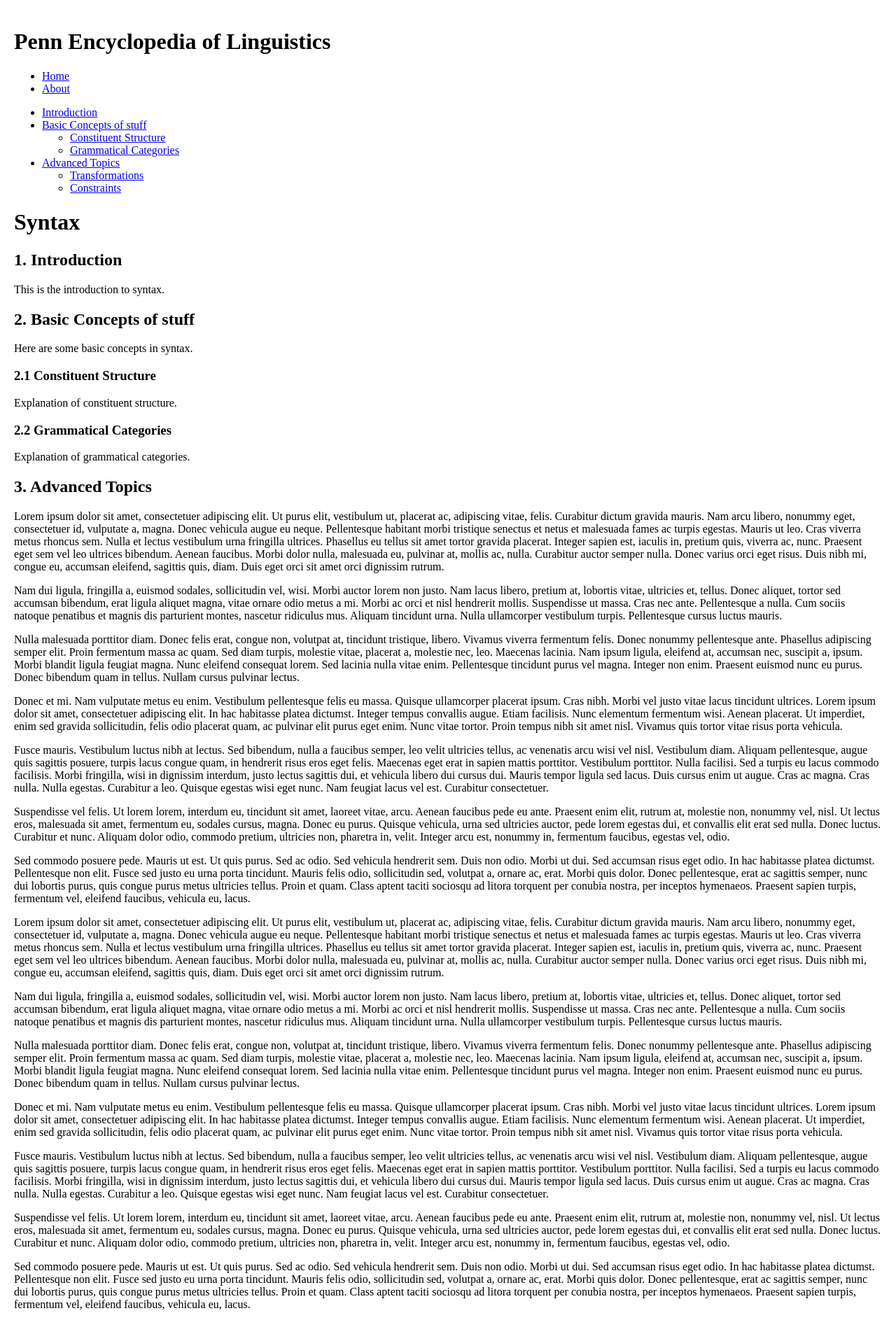
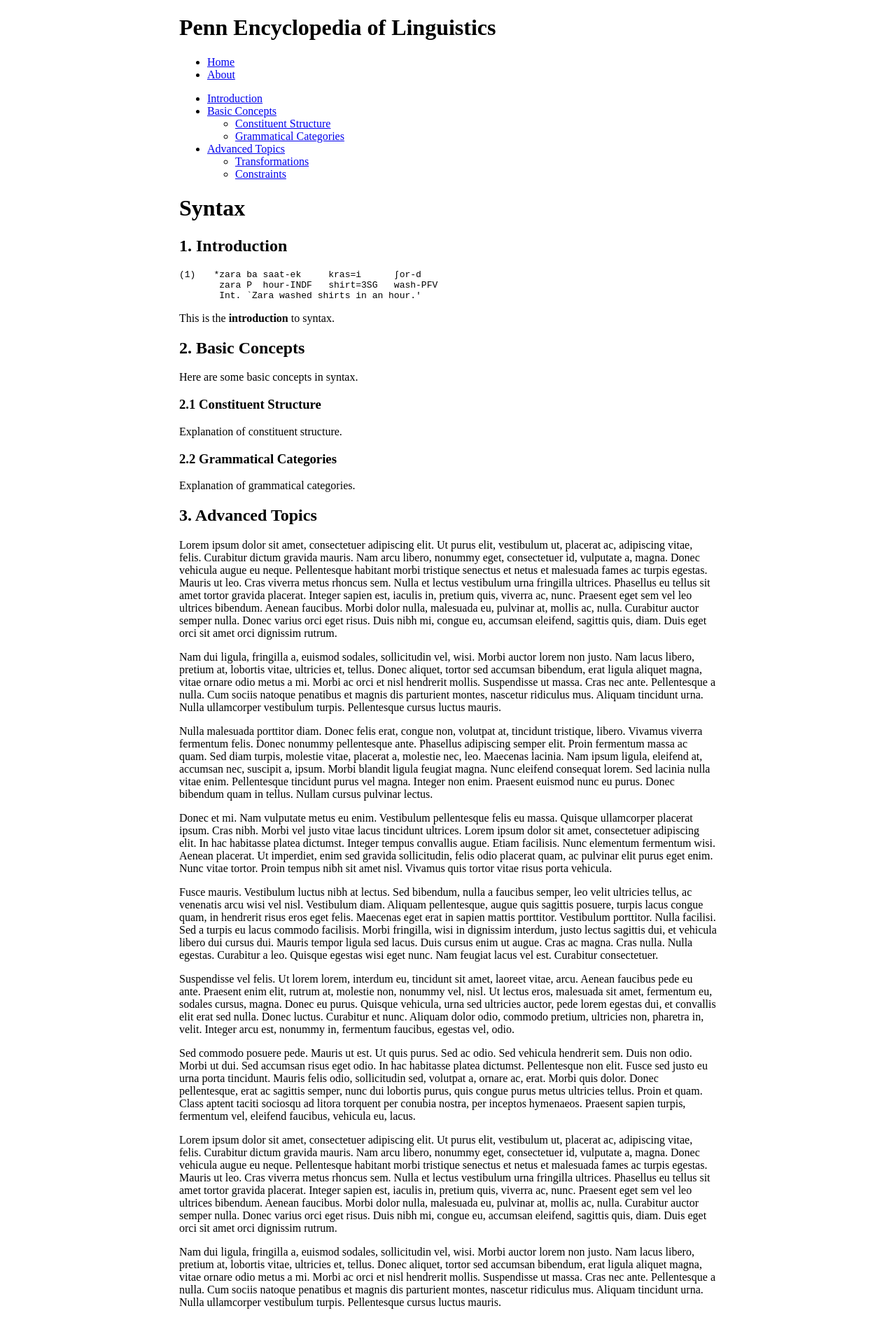
Before and after one commit to zedsez/pel, a Jekyll site: the page built from entries/syntax.md, in a window 1280 px wide. Shown: the top 1886 px of the page at 70% size. Built offline with Jekyll 4.4.1, drawn with Linux system fonts in a browser that asks for light colours; some web fonts are replaced; the table of contents is made by our own code; some of the changed text lies outside the part shown.

Commit message:
add glossed example feature

```diff
--- a/_includes/head.html
+++ b/_includes/head.html
@@ -8,6 +8,10 @@
     <script src="https://tikzjax.com/v1/tikzjax.js"></script>
 
     <link rel="stylesheet" href="{{ site.basurl }}/assets/css/toc.css">
+    <link rel="stylesheet" href="{{ site.baseurl }}/assets/css/interlinear-gloss.css">
+    <link rel="stylesheet" href="{{ site.baseurl }}/assets/css/gloss-code-block.css">
+    <link rel="stylesheet" href="{{ site.baseurl }}/assets/css/glossed_example.css">
+
 
     <!-- Font face declarations -->
     <style>
@@ -29,8 +33,12 @@
 
         body {
             font-family: 'CMU Serif', serif;
-            margin: 0;
-            padding: 20px;
+            /* margin: 15%; */
+            margin-left: 15%;
+            margin-right: 15%;
+            /* padding: 20px; */
+            padding-left: 5%;
+            padding-right: 5%;
             counter-reset: section;
         }
 
@@ -52,4 +60,26 @@
             content: counter(section) "." counter(subsection) " ";
         }
     </style>
+
+    <!-- <style>
+        body {
+            font-family: 'CMU Serif', serif;
+            margin: 0;
+            padding: 20px;
+            counter-reset: example;
+        }
+
+        pre.gloss-code-block {
+            counter-increment: example;
+            position: relative;
+            padding-left: 3.5em;
+        }
+
+        pre.gloss-code-block::before {
+            content: "(" counter(example) ")";
+            position: absolute;
+            left: 0;
+        }
+    </style> -->
+
 </head>
--- a/_layouts/default.html
+++ b/_layouts/default.html
@@ -17,6 +17,8 @@
         </nav>
     </header>
     <main>
+        <script src="{{ site.baseurl }}/scripts/gloss-code-block.js"></script>
+
         {{ content | toc }}
     </main>
     <footer>
--- /dev/null
+++ b/_plugins/glossed-example.rb
@@ -0,0 +1,31 @@
+# module Jekyll
+#     class GlossedExampleTag < Liquid::Block
+#       def render(context)
+#         lines = super.split("\n").map(&:strip)
+#         example = lines[0..-2].map.with_index do |line, index|
+#           "<div class=\"gloss-line\">#{line.split.map { |word| "<span>#{word}</span>" }.join(' ')}</div>"
+#         end.join("\n")
+
+#         translation = "<div class=\"translation\">#{lines.last}</div>"
+
+#         "<div class=\"glossed-example\">\n<div class=\"gloss\">#{example}</div>\n#{translation}\n</div>"
+#       end
+#     end
+#   end
+
+#   Liquid::Template.register_tag('glossed_example', Jekyll::GlossedExampleTag)
+
+module Jekyll
+    class GlossedExampleTag < Liquid::Block
+      def render(context)
+        lines = super.split("\n").map(&:strip)
+        example = lines.map.with_index do |line, index|
+          "<p>#{line.split.map { |word| "<span>#{word}</span>" }.join(' ')}</p>"
+        end.join("\n")
+
+        "<div class=\"glossed-example\">\n#{example}\n</div>"
+      end
+    end
+  end
+
+  Liquid::Template.register_tag('glossed_example', Jekyll::GlossedExampleTag)
--- /dev/null
+++ b/assets/css/gloss-code-block.css
@@ -0,0 +1,72 @@
+.gloss-code-block {
+    font-family: monospace;
+    white-space: pre;
+    display: flex;
+}
+
+/* .gloss-code-block strong {
+    font-family: Arial, sans-serif;
+    font-weight: bold;
+} */
+
+.gloss-code-block .example-number {
+    flex-shrink: 0;
+}
+
+.gloss-code-block .example-content {
+    margin-left: 2em;
+}
+
+.gloss-code-block .line {
+    margin-top: 0;
+}
+
+.gloss-code-block .line:first-child {
+    margin-top: 0;
+}
+
+
+
+/* ---------------------------- */
+
+/* .gloss-code-block {
+    font-family: monospace;
+    white-space: pre;
+    margin-left: 2em;
+  }
+
+  .gloss-code-block .example-number {
+    position: absolute;
+    margin-left: -2em;
+  }
+
+  .gloss-code-block .line {
+    display: flex;
+  }
+
+  .gloss-code-block .line .word,
+  .gloss-code-block .line .gloss {
+    flex: 1;
+    text-align: center;
+  }
+
+  .gloss-code-block .free-transl {
+    margin-top: 0.5em;
+  }
+   */
+
+/* ---------------------------- */
+
+/* .gloss-code-block {
+    font-family: monospace;
+    white-space: pre;
+}
+
+.gloss-code-block .line {
+    display: flex;
+}
+
+.gloss-code-block .line .word,
+.gloss-code-block .line .gloss {
+    flex: 1;
+} */
--- /dev/null
+++ b/assets/css/glossed_example.css
@@ -0,0 +1,62 @@
+/* .glossed-example {
+    margin-bottom: 1em;
+}
+
+.glossed-example .gloss {
+    display: table;
+    width: 100%;
+}
+
+.glossed-example .gloss-line {
+    display: table-row;
+}
+
+.glossed-example .gloss-line span {
+    display: table-cell;
+    padding-right: 1em;
+    text-align: left;
+}
+
+.glossed-example .translation {
+    margin-top: 0.5em;
+    font-style: italic;
+} */
+
+/* ---- */
+
+/* .glossed-example {
+  display: table;
+  margin-bottom: 1em;
+}
+
+.glossed-example .gloss-line {
+  display: table-row;
+  line-height: 1.2;
+}
+
+.glossed-example .gloss-line span {
+  display: table-cell;
+  padding-right: 1em;
+}
+
+.glossed-example .translation {
+  margin-top: 0.5em;
+  font-style: italic;
+} */
+
+/* ---- */
+
+.glossed-example {
+    display: table;
+    margin-bottom: 1em;
+}
+
+.glossed-example p {
+    display: table-row;
+    line-height: 1.2;
+}
+
+.glossed-example span {
+    display: table-cell;
+    padding-right: 1em;
+}
--- /dev/null
+++ b/assets/css/interlinear-gloss.css
@@ -0,0 +1,27 @@
+.example {	/* Div consisting of all gloss units and free translation */
+    margin-left: 1.5rem;
+}
+
+.all-align-units {	/* Div consisting of all align-units, excluding the free translation */
+}
+
+.all-align-units .align-unit:not(:first-child){	/* Give all the non-initial align-units a left margin to ease readability */
+    margin-left: 0.25em;
+}
+
+.align-unit {	/* Div consisting of word and gloss to be vertically left-aligned */
+    display: inline-block;
+}
+
+.word {	/* Single word in the text. Keep here just in case. */
+}
+
+.gloss {	/* Gloss/translation of the single word. Keep here just in case. */
+}
+
+.gloss span {	/* Makes anything in a span tag within the gloss class small-caps, e.g. for lexical features */
+    font-variant: small-caps;
+}
+
+.free-transl {	/* English translation of text */
+}
--- a/entries/syntax.md
+++ b/entries/syntax.md
@@ -14,11 +14,64 @@
 
 ## Introduction
 
+<!-- (1)
+<div class="example">
+  <div class="all-align-units">
+    <div class="align-unit">
+      <div class="word">(1)</div>
+      <div class="gloss">-</div>
+    </div>
+    <div class="align-unit">
+      <div class="word">gol-aka</div>
+      <div class="gloss">flower-DEF</div>
+    </div>
+    <div class="align-unit">
+      <div class="word">a-tʃlus-et</div>
+      <div class="gloss">IND-wither-3SG</div>
+    </div>
+  </div>
+  <div class="free-transl">'The flower withers.'</div>
+</div> -->
 
-This is the introduction to syntax.
+<!-- {% glossed_example %}
+gol-aka a-tʃlus-et
+flower-DEF IND-wither-3SG
+'The flower withers.'
+{% endglossed_example %}
 
 
-## Basic Concepts of stuff
+{% glossed_example %}
+gol-aka a-tʃlus-et
+flower-DEF IND-wither-3SG
+'The flower withers.'
+{% endglossed_example %} -->
+
+
+<pre class="gloss-code-block">
+*zara ba saat-ek     kras=i      ʃor-d
+ zara P  hour-INDF   shirt=3SG   wash-PFV
+ Int. `Zara washed shirts in an hour.'
+</pre>
+
+<!-- <pre class="gloss-code-block">
+zara ba saat-ek kras=i ʃor-d
+zara P hour-INDF shirt=3SG wash-PFV
+Int. `Zara washed shirts in an hour.'
+</pre>
+
+
+<pre class="gloss-code-block">
+zara <strong>ba</strong> saat-ek    kras=i      ʃor-d
+zara <strong>P</strong>  hour-INDF  shirt=3SG   wash-PFV
+Int. `Zara washed ʒ@ɛæɡɔŋ shirts in an hour.'
+</pre>
+
+ -->
+
+This is the **introduction** to syntax.
+
+
+## Basic Concepts
 
 Here are some basic concepts in syntax.
 
@@ -147,6 +200,14 @@
 malesuada eu, pulvinar at, mollis ac, nulla. Curabitur auctor semper nulla. Donec varius orci eget risus.
 Duis nibh mi, congue eu, accumsan eleifend, sagittis quis, diam. Duis eget orci sit amet orci dignissim
 rutrum.
+
+
+<pre class="gloss-code-block">
+zara ba saat-ek     kras=i      ʃor-d
+zara P  hour-INDF   shirt=3SG   wash-PFV
+Int. `Zara washed shirts in an hour.'
+</pre>
+
 
 Nam dui ligula, fringilla a, euismod sodales, sollicitudin vel, wisi. Morbi auctor lorem non justo. Nam lacus
 libero, pretium at, lobortis vitae, ultricies et, tellus. Donec aliquet, tortor sed accumsan bibendum, erat
--- /dev/null
+++ b/scripts/gloss-code-block.js
@@ -0,0 +1,72 @@
+// document.addEventListener("DOMContentLoaded", function() {
+//     var glossBlocks = document.querySelectorAll('.gloss-code-block');
+//     var exampleCounter = 1;
+
+//     glossBlocks.forEach(function(block) {
+//       var lines = block.textContent.trim().split('\n');
+//       var html = '<div class="example-number">(' + exampleCounter++ + ')</div>';
+//       html += '<div class="example-content">';
+
+//       lines.forEach(function(line) {
+//         html += '<div class="line">' + line + '</div>';
+//       });
+
+//       html += '</div>';
+//       block.innerHTML = html;
+//     });
+//   });
+
+document.addEventListener("DOMContentLoaded", function() {
+    var glossBlocks = document.querySelectorAll('.gloss-code-block');
+    var exampleCounter = 1;
+    glossBlocks.forEach(function(block) {
+      var lines = block.textContent.trim().split('\n');
+      var html = '<div class="example-number">(' + exampleCounter++ + ')</div>';
+      html += '<div class="example-content">';
+      lines.forEach(function(line) {
+        html += '<div class="line">' + line + '</div>';
+      });
+      html += '</div>';
+      block.innerHTML = html;
+    });
+  });
+
+
+// document.addEventListener("DOMContentLoaded", function () {
+//     var glossBlocks = document.querySelectorAll('.gloss-code-block');
+//     var exampleCounter = 1;
+//     glossBlocks.forEach(function (block) {
+//         var lines = block.textContent.trim().split('\n');
+//         var html = '<div class="example-number">' + exampleCounter++ + '.</div>';
+//         var words = lines[0].split(/\s+/);
+//         var glosses = lines[1].split(/\s+/);
+//         html += '<div class="line">';
+//         words.forEach(function (word, index) {
+//             html += '<div class="word">' + word + '</div>';
+//         });
+//         html += '</div><div class="line">';
+//         glosses.forEach(function (gloss, index) {
+//             html += '<div class="gloss">' + gloss + '</div>';
+//         });
+//         html += '</div>';
+//         html += '<div class="free-transl">' + lines[2] + '</div>';
+//         block.innerHTML = html;
+//     });
+// });
+
+// document.addEventListener("DOMContentLoaded", function () {
+//     var glossBlocks = document.querySelectorAll('.gloss-code-block');
+//     glossBlocks.forEach(function (block) {
+//         var lines = block.textContent.trim().split('\n');
+//         var html = '';
+//         lines.forEach(function (line, index) {
+//             var parts = line.split('\\');
+//             html += '<div class="line">';
+//             parts.forEach(function (part) {
+//                 html += '<div class="' + (index === 0 ? 'word' : 'gloss') + '">' + part.trim() + '</div>';
+//             });
+//             html += '</div>';
+//         });
+//         block.innerHTML = html;
+//     });
+// });
```
